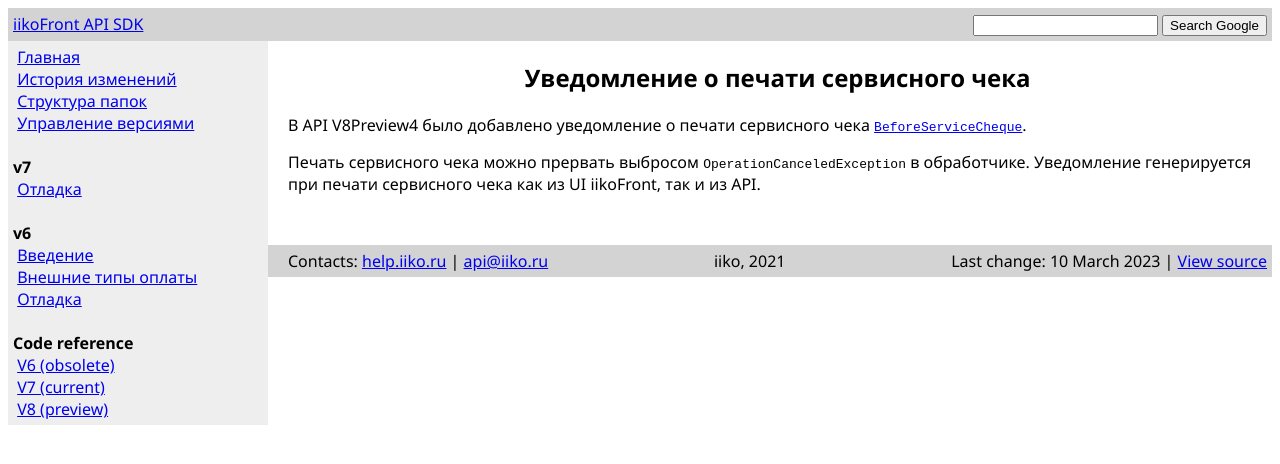
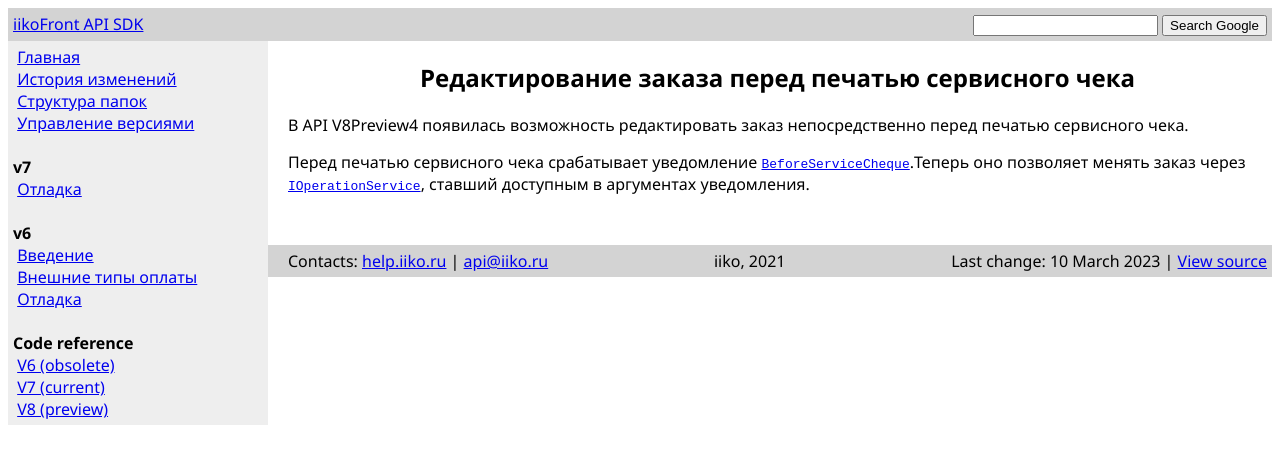
Before and after one commit to iiko/front.api.doc, a Jekyll site: the page built from _posts/2023-03-09-before-service-cheque.md, in a window 1280 px wide. Shown: the top 464 px of the page. Built offline with Jekyll 4.4.1, drawn with Linux system fonts in a browser that asks for light colours.

Commit message:
RMS-54376
RMS-54255

```diff
--- a/_posts/2023-03-09-before-service-cheque.md
+++ b/_posts/2023-03-09-before-service-cheque.md
@@ -1,9 +1,8 @@
 ---
-title: Уведомление о печати сервисного чека
+title: Редактирование заказа перед печатью сервисного чека
 layout: default
 ---
 
-В API V8Preview4 было добавлено уведомление о печати сервисного чека [`BeforeServiceCheque`](https://iiko.github.io/front.api.sdk/v8/html/P_Resto_Front_Api_INotificationService_BeforeServiceCheque.htm).
+В API V8Preview4 появилась возможность редактировать заказ непосредственно перед печатью сервисного чека.
 
-Печать сервисного чека можно прервать выбросом `OperationCanceledException` в обработчике.
-Уведомление генерируется при печати сервисного чека как из UI iikoFront, так и из API.
+Перед печатью сервисного чека срабатывает уведомление [`BeforeServiceCheque`](https://iiko.github.io/front.api.sdk/v8/html/P_Resto_Front_Api_INotificationService_BeforeServiceCheque.htm).Теперь оно позволяет менять заказ через [`IOperationService`](https://iiko.github.io/front.api.sdk/v8/html/T_Resto_Front_Api_IOperationService.htm), ставший доступным в аргументах уведомления.
```
